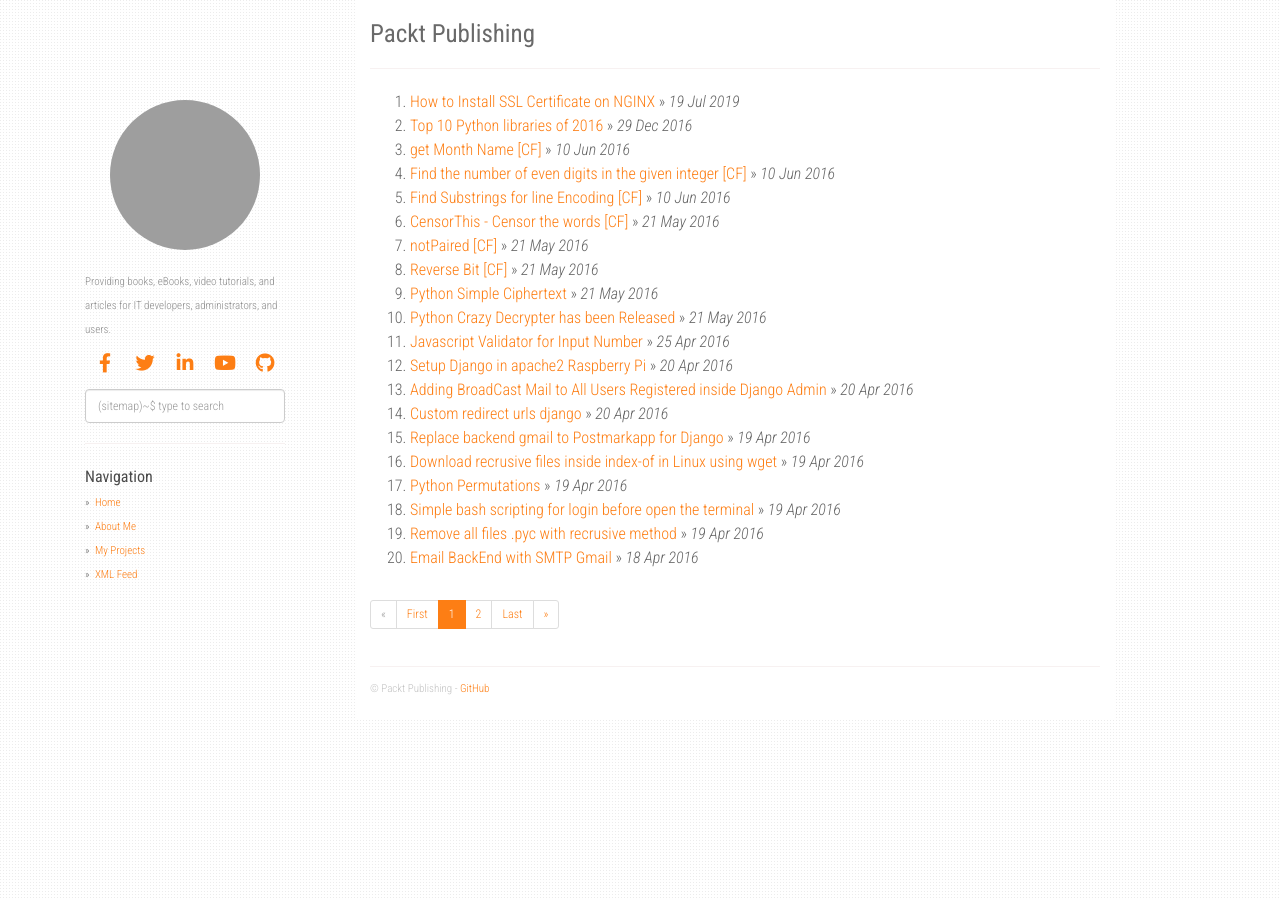
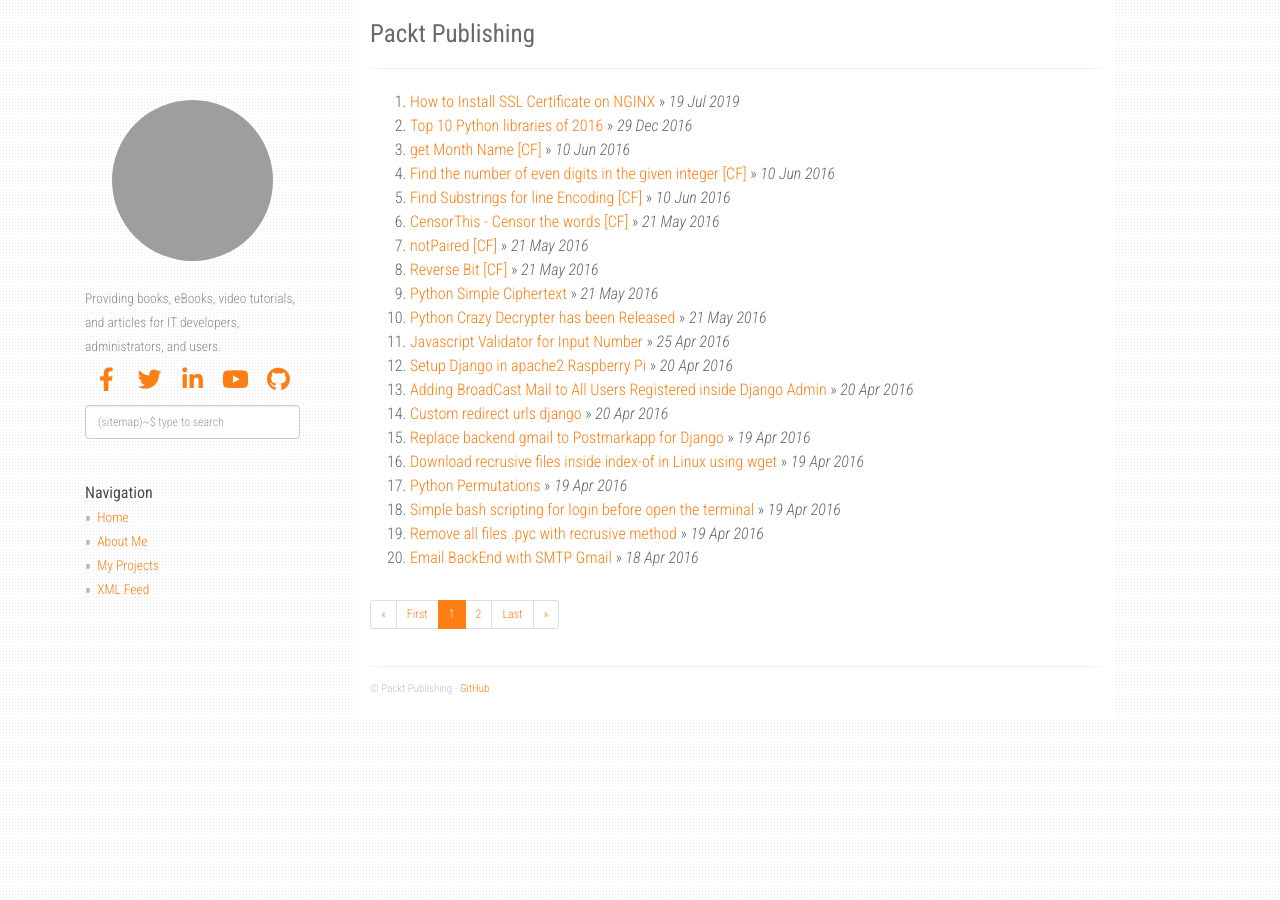
Before and after one commit to PacktPublishing/expert-insight, a Jekyll site: the page built from index.html, in a window 1280 px wide. Built offline with Jekyll 4.4.1, drawn with Linux system fonts in a browser that asks for light colours; nearby versions of some CDN libraries; the list of posts is cut into pages by our own code; grey boxes are pictures that could not be loaded.

Commit message:
Update main.css

```diff
--- a/static/css/main.css
+++ b/static/css/main.css
@@ -84,7 +84,7 @@
 /* Left column */
 div.col-sm-3 {
   margin-top: 100px;
-  font-size: 11px;
+  font-size: 13.5px;
   color: #666;
 }
 div.col-sm-3 strong {
@@ -160,7 +160,7 @@
 
 div.fixed-condition div.profile-img{
   text-align:center;
-  margin-bottom: 20px;
+  margin-bottom: 25px;
 }
 
 div.profile-img img{
@@ -169,14 +169,14 @@
 }
 
 div.fixed-condition{
-  max-width: 200px;
+  max-width: 215px;
 }
 
 /* Responsive Conditional */
 @media (min-width: 1024px) {
   .fixed-condition {
     position: fixed;
-    max-width: 200px;
+    max-width: 215px;
   }
 }
 @media (max-width: 768px) {
```
